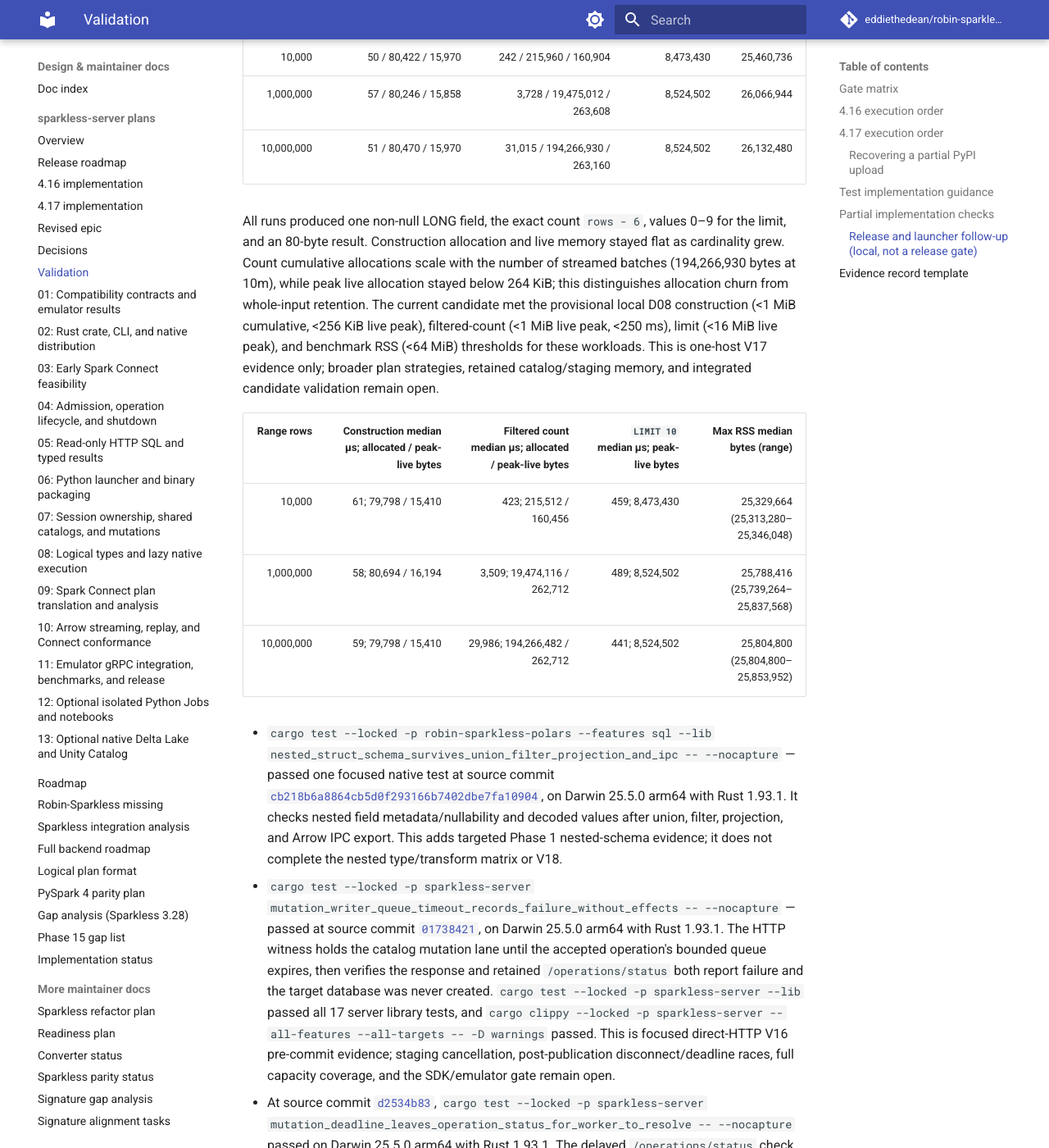
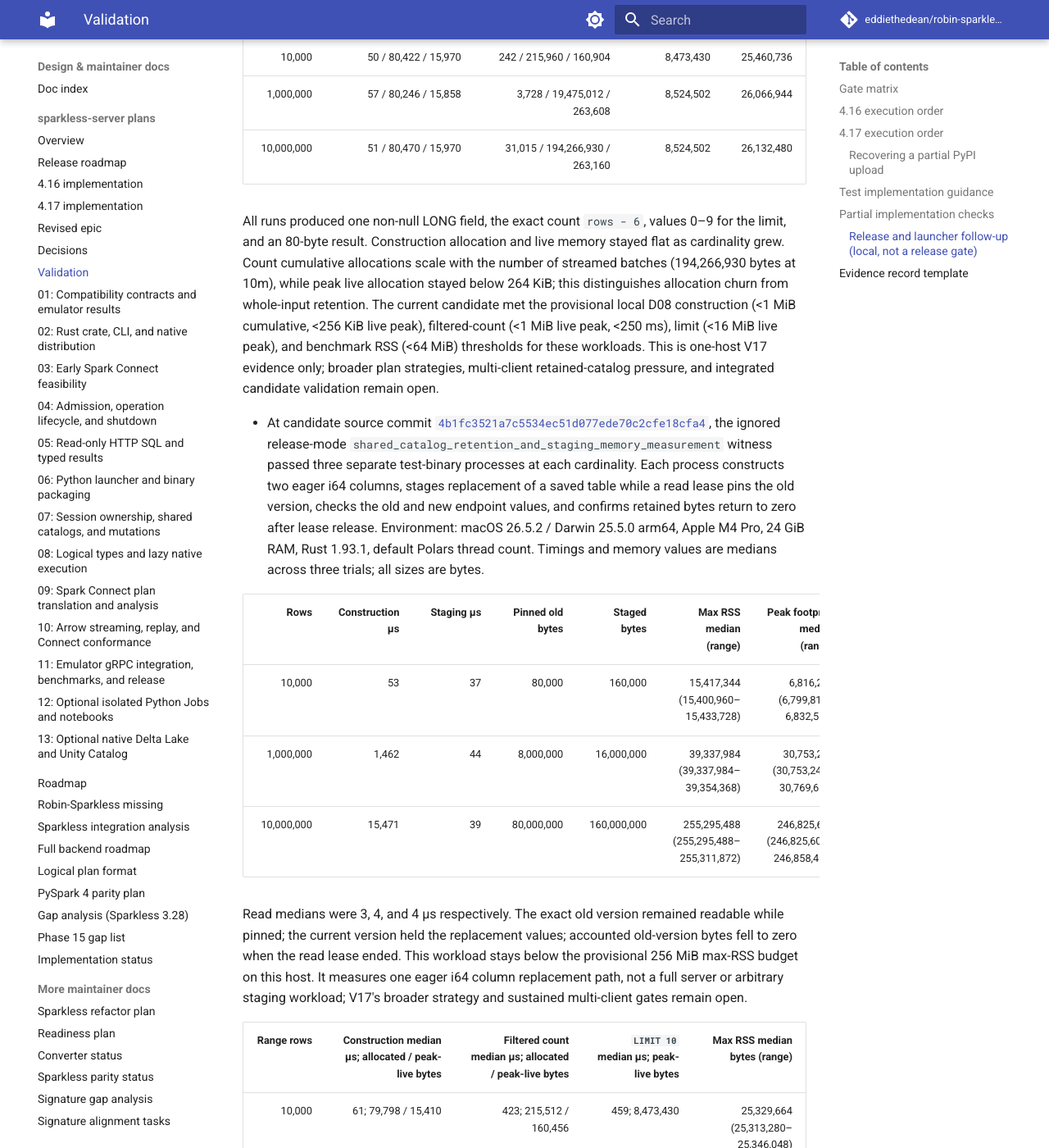
Before and after one commit to eddiethedean/robin-sparkless, an MkDocs documentation site: the page built from docs/plans/sparkless-server/VALIDATION.md, in a window 1280 px wide and 1400 px high, scrolled down 15435 px. Shown: the whole window at 82% size. Built offline with MkDocs 1.6.1 and Material for MkDocs 9.7.7, drawn with Linux system fonts in a browser that asks for light colours; comment, search, counter and statistics services are not loaded.

Commit message:
docs: record phase1 catalog memory measurements

```diff
--- a/docs/plans/sparkless-server/VALIDATION.md
+++ b/docs/plans/sparkless-server/VALIDATION.md
@@ -140,7 +140,17 @@ These are local component checks, not passing release gates. The current work ha
   | 1,000,000 | 57 / 80,246 / 15,858 | 3,728 / 19,475,012 / 263,608 | 8,524,502 | 26,066,944 |
   | 10,000,000 | 51 / 80,470 / 15,970 | 31,015 / 194,266,930 / 263,160 | 8,524,502 | 26,132,480 |
 
-  All runs produced one non-null LONG field, the exact count `rows - 6`, values 0–9 for the limit, and an 80-byte result. Construction allocation and live memory stayed flat as cardinality grew. Count cumulative allocations scale with the number of streamed batches (194,266,930 bytes at 10m), while peak live allocation stayed below 264 KiB; this distinguishes allocation churn from whole-input retention. The current candidate met the provisional local D08 construction (<1 MiB cumulative, <256 KiB live peak), filtered-count (<1 MiB live peak, <250 ms), limit (<16 MiB live peak), and benchmark RSS (<64 MiB) thresholds for these workloads. This is one-host V17 evidence only; broader plan strategies, retained catalog/staging memory, and integrated candidate validation remain open.
+  All runs produced one non-null LONG field, the exact count `rows - 6`, values 0–9 for the limit, and an 80-byte result. Construction allocation and live memory stayed flat as cardinality grew. Count cumulative allocations scale with the number of streamed batches (194,266,930 bytes at 10m), while peak live allocation stayed below 264 KiB; this distinguishes allocation churn from whole-input retention. The current candidate met the provisional local D08 construction (<1 MiB cumulative, <256 KiB live peak), filtered-count (<1 MiB live peak, <250 ms), limit (<16 MiB live peak), and benchmark RSS (<64 MiB) thresholds for these workloads. This is one-host V17 evidence only; broader plan strategies, multi-client retained-catalog pressure, and integrated candidate validation remain open.
+
+- At candidate source commit [`4b1fc3521a7c5534ec51d077ede70c2cfe18cfa4`](https://github.com/eddiethedean/robin-sparkless/commit/4b1fc3521a7c5534ec51d077ede70c2cfe18cfa4), the ignored release-mode `shared_catalog_retention_and_staging_memory_measurement` witness passed three separate test-binary processes at each cardinality. Each process constructs two eager i64 columns, stages replacement of a saved table while a read lease pins the old version, checks the old and new endpoint values, and confirms retained bytes return to zero after lease release. Environment: macOS 26.5.2 / Darwin 25.5.0 arm64, Apple M4 Pro, 24 GiB RAM, Rust 1.93.1, default Polars thread count. Timings and memory values are medians across three trials; all sizes are bytes.
+
+  | Rows | Construction µs | Staging µs | Pinned old bytes | Staged bytes | Max RSS median (range) | Peak footprint median (range) |
+  | ---: | ---: | ---: | ---: | ---: | ---: | ---: |
+  | 10,000 | 53 | 37 | 80,000 | 160,000 | 15,417,344 (15,400,960–15,433,728) | 6,816,200 (6,799,816–6,832,584) |
+  | 1,000,000 | 1,462 | 44 | 8,000,000 | 16,000,000 | 39,337,984 (39,337,984–39,354,368) | 30,753,248 (30,753,248–30,769,632) |
+  | 10,000,000 | 15,471 | 39 | 80,000,000 | 160,000,000 | 255,295,488 (255,295,488–255,311,872) | 246,825,608 (246,825,608–246,858,400) |
+
+  Read medians were 3, 4, and 4 µs respectively. The exact old version remained readable while pinned; the current version held the replacement values; accounted old-version bytes fell to zero when the read lease ended. This workload stays below the provisional 256 MiB max-RSS budget on this host. It measures one eager i64 column replacement path, not a full server or arbitrary staging workload; V17's broader strategy and sustained multi-client gates remain open.
 
 | Range rows | Construction median µs; allocated / peak-live bytes | Filtered count median µs; allocated / peak-live bytes | `LIMIT 10` median µs; peak-live bytes | Max RSS median bytes (range) |
 | ---: | ---: | ---: | ---: | ---: |
```
Also changed, not shown: docs/plans/sparkless-server/DECISIONS.md (+1 -1 lines), docs/plans/sparkless-server/RELEASE_4_17.md (+1 -1 lines).
